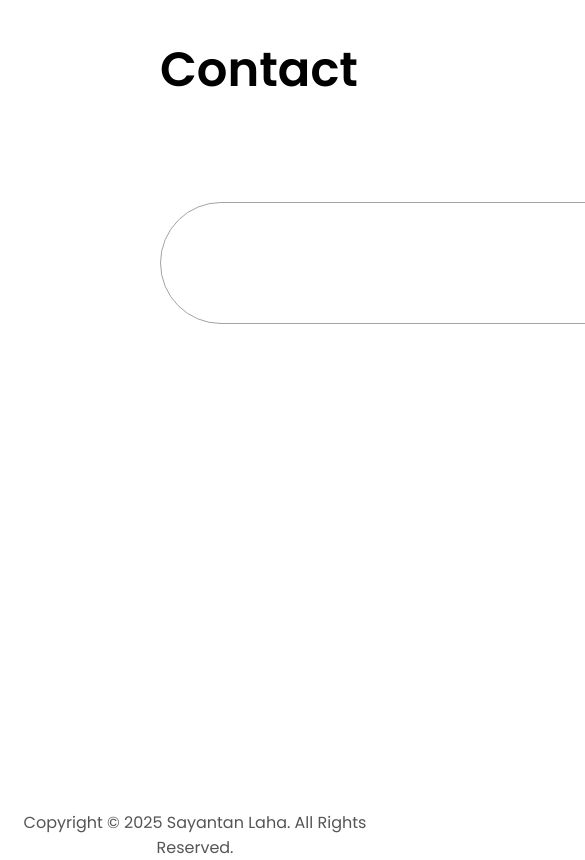
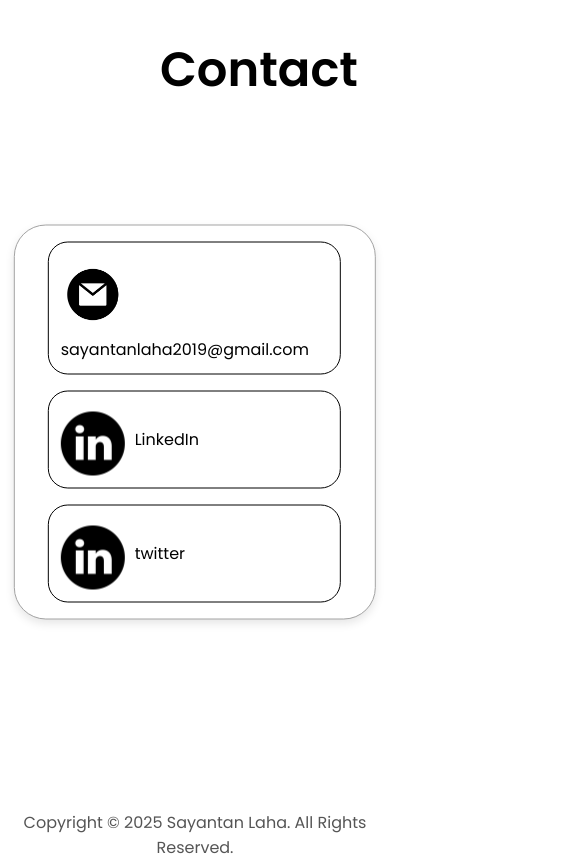
Before and after one commit to sayantan2019/black-and-white-portfolio, a plain HTML site: page contact.html in a window 390 px wide. Shown: the top 860 px of the page, 585 px wide, since content can reach past the window. Drawn offline with Linux system fonts and the light colour scheme.

Commit message:
major update make responsiveness
responsiveness

```diff
--- a/index.css
+++ b/index.css
@@ -173,7 +173,7 @@ a:hover {
     transform: none;
 }
 
-/* section */
+/* profile section */
 
 section {
     padding-top: 4vh;
@@ -304,6 +304,13 @@ section {
 
 /* project - section */
 
+#project{
+    display: flex;
+    justify-content: center;
+    gap: 5rem;
+    height: 80vh;
+}
+
 .first {
     display: flex;
     justify-content: space-around;
@@ -320,20 +327,22 @@ section {
 }
 
 .project-container {
-    display: flex;
-    margin-bottom: 2rem;
-    margin-top: 2rem;
-    gap: 2rem;
+    display: grid;
+    grid-template-columns: repeat(auto-fit, minmax(200px, 1fr));
+    gap: 20px;
+    padding: 20px;
+    max-width: 2000vh;
+    margin: auto;
 }
 
-.project-section {
+/* .project-section {
     display: flex;
     text-align: initial;
     flex-wrap: wrap;
     flex-direction: row;
     justify-content: space-around;
     gap: 2.5rem;
-}
+} */
 
 .first-project {
     text-align: center;
@@ -367,32 +376,40 @@ section {
 }
 
 /* contact */
-.boundary .info-box {
-    display: flex;
+.info-box {
+    display: inline-flex;  /* Takes only necessary space */
     justify-content: center;
-    border-radius: 12rem;
-    border-width: 0.1rem;
-    border-style: solid;
-    border-image: initial;
-    border-color: rgb(163, 163, 163);
-    margin: 6rem auto;
-    padding: 0.5rem;
-    width:188vh;
+    align-items: center;
+    border-radius: 2rem;
+    border: 0.1rem solid rgb(163, 163, 163);
+    padding: 1rem 2rem;
+    width: fit-content; /* Auto-adjust width */
+    max-width: 90vw; /* Prevents it from getting too large */
+    background-color: white;
+    box-shadow: 0px 4px 10px rgba(0, 0, 0, 0.1);
+    margin: 3rem auto; /* Centers the box */
+
+    position: absolute;
+    top: 30%;
+    left: 50%;
+    transform: translate(-50%, -50%);
 }
 
-.info-container {
+.info-container{
     display: flex;
     align-items: center;
-    justify-content: center;
+    justify-content: space-around;
     gap: 0.5rem;
-    margin: 1rem;
+    margin: 0 12px 0px 10px;
+    flex-wrap: wrap; /* Ensures responsiveness */
 }
+
+
 
 /*footer */
 
 footer{
     text-align: center;
-
 
 }
 
--- a/media-queree.css
+++ b/media-queree.css
@@ -5,5 +5,35 @@
     #hamburgger-nav{
         display: flex;
     }
+    #profile, .profile_pic {
+        display: flex;
+        flex-direction: column;
+
+    }
+
+    .info-box{
+        display: flex;
+        flex-direction: column;
+        align-items: center;
+        gap: 1rem;
+        margin-top: 20vh;
+    }
+
+
+    }
+
+
+
+    .info-container{
+        display: flex;
+        align-items: center;
+        justify-content: flex-start;
+        border: 1px solid black;
+        padding: 12px;
+        border-radius: 20px;
+        width: 90%;
+        min-width: 200px;
+        max-width: 300px;
+        gap: 10px;
 
 }
```
Also changed, not shown: index.html (+2 -2 lines), project.html (+0 -2 lines).
